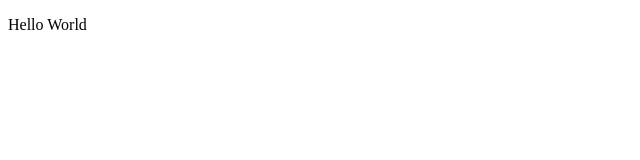
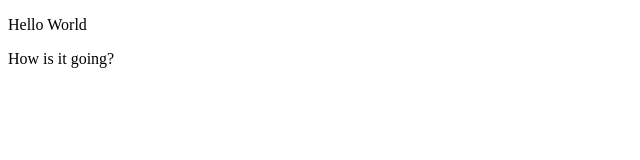
Before and after one commit to xLucasJan/curso_git_1, a plain HTML site: page index.html in a window 1280 px wide. Shown: the whole page, without its empty margins (0-640 px from the left). Drawn offline with Linux system fonts and the light colour scheme.

Commit message:
Ending Task

```diff
--- a/index.html
+++ b/index.html
@@ -8,5 +8,6 @@
 </head>
 <body>
     <p> Hello World </p>
+    <p> How is it going?</p>
 </body>
 </html>
```
